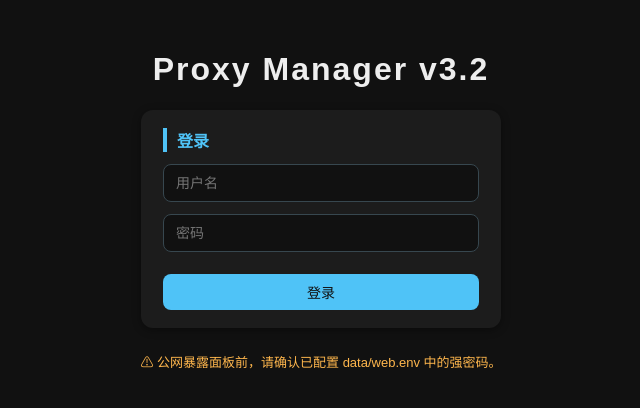
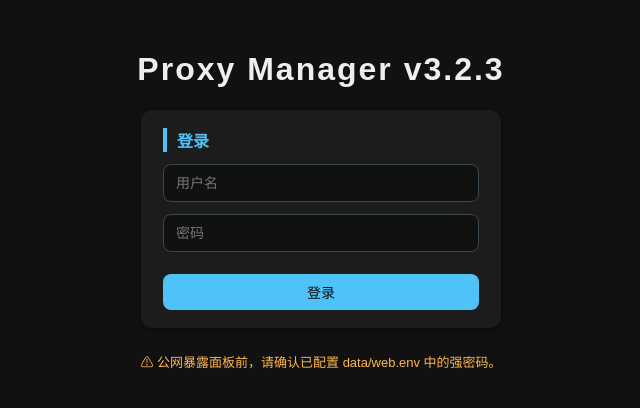
Before and after one commit to l2208568163-sys/proxy-manager, a FastAPI app: page /login in a window 1280 px wide. Shown: the top 408 px of the page, without its empty margins (319-959 px from the left). Run offline with FastAPI, Linux system fonts and the light colour scheme.

Commit message:
chore(web): 面板页脚版本串对齐 v3.2.3
index.html / login.html 标题由 v3.2 更新为 v3.2.3。功能无变更——经核对，Web 管理面板（登录认证/登出/服务状态/CPU·内存·网络/Reality 节点/订阅复制/二维码/重启+日志）在 v3.2.3 已全部具备且加固，无需按外部 spec 重写（其版本缺认证、硬编码会话密钥、重启接口无鉴权，照搬会退化）。

```diff
--- a/web/templates/index.html
+++ b/web/templates/index.html
@@ -8,7 +8,7 @@
 </head>
 <body>
   <div class="box">
-    <h1>Proxy Manager v3.2</h1>
+    <h1>Proxy Manager v3.2.3</h1>
     <p class="topbar"><a href="/logout">退出登录</a></p>
 
     <div class="card">
--- a/web/templates/login.html
+++ b/web/templates/login.html
@@ -8,7 +8,7 @@
 </head>
 <body>
   <div class="box">
-    <h1>Proxy Manager v3.2</h1>
+    <h1>Proxy Manager v3.2.3</h1>
     <div class="card login-card">
       <h2>登录</h2>
       {% if error %}<p class="err">{{ error }}</p>{% endif %}
```
